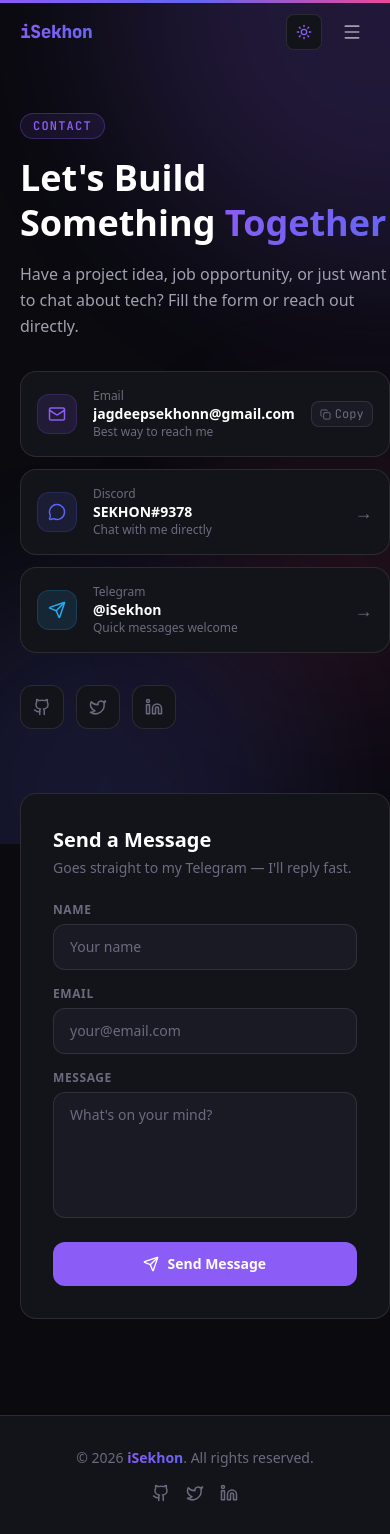
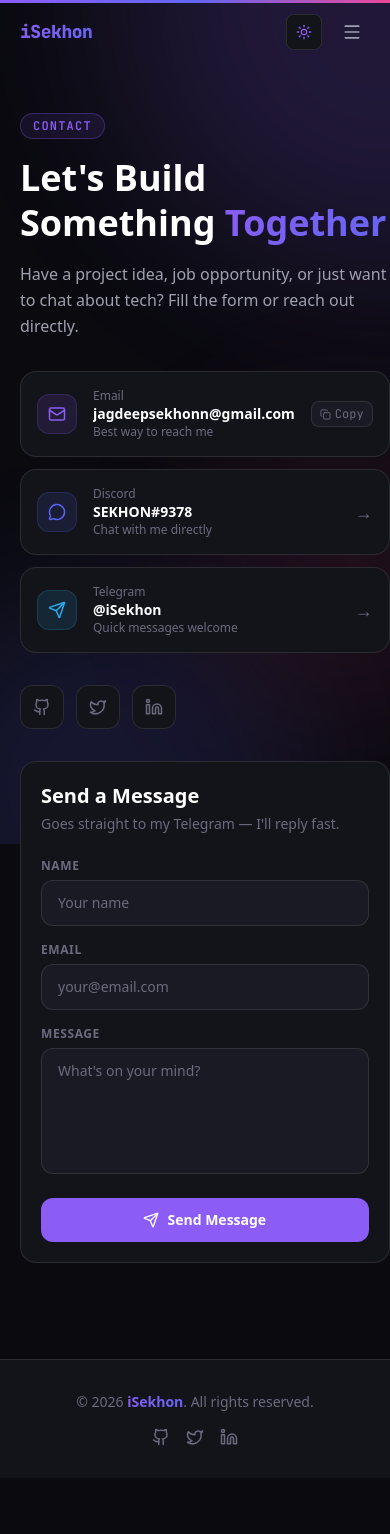
Before and after one commit to ISEKHON/my-portfolio, a Next.js app: page /contact in a window 390 px wide. After the commit the page ends 1478 px from the top, so only its background shows below. Built offline with nearby package versions, Linux system fonts and the light colour scheme.

Commit message:
refactor: adjust spacing and layout in contact, experience, and hero sections

```diff
--- a/app/contact/ContactPageClient.tsx
+++ b/app/contact/ContactPageClient.tsx
@@ -82,7 +82,7 @@ export default function ContactPageClient() {
       <Background />
       <Navbar />
       <main className="flex-1 pt-28 pb-24 px-5">
-        <div className="max-w-6xl mx-auto grid lg:grid-cols-2 gap-16 items-start">
+        <div className="max-w-6xl mx-auto grid lg:grid-cols-2 gap-8 lg:gap-16 items-start">
 
           {/* Left — header + contact links */}
           <motion.div
@@ -166,7 +166,7 @@ export default function ContactPageClient() {
             animate={{ opacity: 1, x: 0 }}
             transition={{ duration: 0.6, delay: 0.15 }}
           >
-            <div className="p-8 rounded-2xl border border-[var(--border-color)] bg-[var(--bg-secondary)]">
+            <div className="p-5 md:p-8 rounded-2xl border border-[var(--border-color)] bg-[var(--bg-secondary)]">
               <h2 className="text-xl font-bold text-[var(--text-primary)] mb-1">Send a Message</h2>
               <p className="text-sm text-[var(--text-muted)] mb-6">
                 Goes straight to my Telegram — I&apos;ll reply fast.
--- a/app/experience/ExperiencePageClient.tsx
+++ b/app/experience/ExperiencePageClient.tsx
@@ -35,9 +35,9 @@ export default function ExperiencePageClient() {
           className="relative"
         >
           {/* Vertical line */}
-          <div className="absolute left-5 top-0 bottom-0 w-px bg-gradient-to-b from-[#8b5cf6] via-[#6366f1] to-transparent opacity-30" />
+          <div className="absolute left-4 md:left-5 top-0 bottom-0 w-px bg-gradient-to-b from-[#8b5cf6] via-[#6366f1] to-transparent opacity-30" />
 
-          <div className="space-y-10 pl-14">
+          <div className="space-y-10 pl-10 md:pl-14">
             {PORTFOLIO.experience.map((entry, i) => (
               <motion.div
                 key={i}
@@ -45,10 +45,10 @@ export default function ExperiencePageClient() {
                 className="relative"
               >
                 {/* Dot */}
-                <div className="absolute -left-[2.375rem] top-1.5 w-3.5 h-3.5 rounded-full border-2 border-[#8b5cf6] bg-[var(--bg-primary)]" />
+                <div className="absolute -left-[1.875rem] md:-left-[2.375rem] top-1.5 w-3.5 h-3.5 rounded-full border-2 border-[#8b5cf6] bg-[var(--bg-primary)]" />
 
                 <div className="p-5 rounded-2xl border border-[var(--border-color)] bg-[var(--bg-secondary)] hover:border-[#8b5cf6]/30 transition-colors">
-                  <div className="flex items-start justify-between gap-4 mb-2">
+                  <div className="flex items-start justify-between flex-wrap gap-2 mb-2">
                     <div>
                       <h3 className="font-bold text-[var(--text-primary)]">{entry.title}</h3>
                       <div className="text-sm text-[#8b5cf6] font-medium">{entry.org}</div>
--- a/components/sections/HeroSection.tsx
+++ b/components/sections/HeroSection.tsx
@@ -75,7 +75,7 @@ export default function HeroSection() {
             {/* Stats */}
             <motion.div
               variants={fadeInUp}
-              className="grid grid-cols-3 gap-6 pt-6 border-t border-[var(--border-color)]"
+              className="grid grid-cols-3 gap-3 md:gap-6 pt-6 border-t border-[var(--border-color)]"
             >
               {PORTFOLIO.stats.map((stat) => (
                 <CounterStat
```
